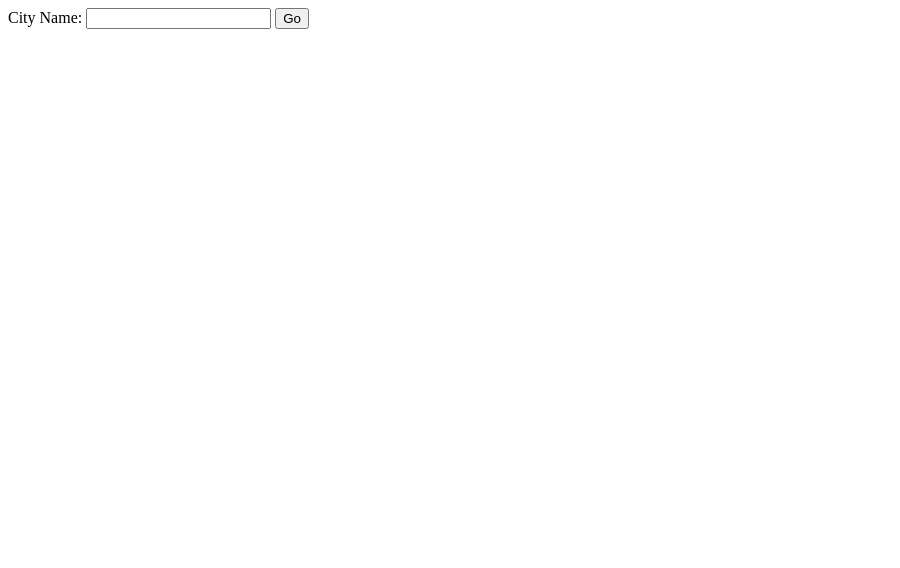
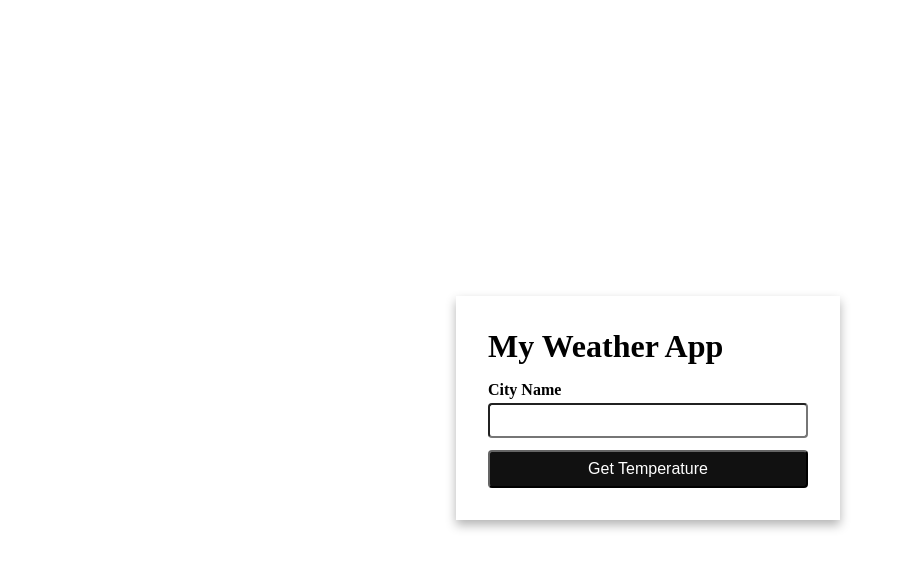
Before and after one commit to Rohan2309/WeatherAPI, a website: page index.html in a window 1280 px wide. Shown: the whole page, without its empty margins (0-900 px from the left). Drawn offline with Linux system fonts and the light colour scheme.

Commit message:
added styling to form

```diff
--- a/index.html
+++ b/index.html
@@ -1,14 +1,23 @@
 <!DOCTYPE html>
 <html lang="en">
+
 <head>
   <meta charset="UTF-8" />
   <title>My Weather App</title>
+  <link rel="stylesheet" href="style.css">
 </head>
+
 <body>
-    <form action="/" method="post">
-      <label for="cityInput">City Name: </label>
+  <div class="container">
+    <div class="form-wrapper">
+      <h1 class="form-wrapper__title">My Weather App</h1>
+      <form action="/" method="post" class="form">
+        <label for="cityInput">City Name</label>
         <input id="cityInput" type="text" name="cityName" />
-      <button type="submit">Go</button>
+        <button type="submit" id="citySubmit">Get Temperature</button>
       </form>
+    </div>
+  </div>
 </body>
+
 </html>
--- /dev/null
+++ b/style.css
@@ -0,0 +1,54 @@
+html {
+  overflow: hidden;
+}
+
+.container {
+  width: 100vw;
+  height: 100vh;
+  display: flex;
+  justify-content: center;
+  align-items: center;
+}
+
+.form-wrapper {
+  background: #fff;
+  padding: 2rem;
+  box-shadow: 0px 5px 10px rgba(0, 0, 0, 0.3);
+  width: 100%;
+  max-width: 320px;
+}
+
+.form-wrapper__title {
+  margin: 0 0 1rem 0;
+}
+
+.form {
+  display: flex;
+  flex-direction: column;
+}
+
+.form label {
+  font-size: 1rem;
+  margin-bottom: 0.25rem;
+  font-weight: 700;
+}
+
+.form #cityInput {
+  margin-bottom: 0.75rem;
+  padding: 0.5rem;
+  border-radius: 4px;
+}
+
+.form #citySubmit {
+  padding: 0.5rem;
+  background: #111;
+  color: white;
+  font-size: 1rem;
+  border-color: #111;
+  transition: 0.3s ease all;
+  border-radius: 4px;
+}
+
+.form #citySubmit:hover {
+  opacity: 0.7;
+}
```
Lines whose indentation alone changed are shown as unchanged.
